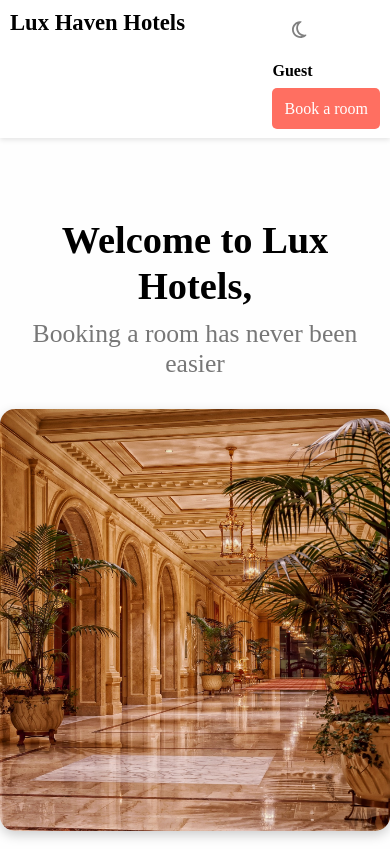
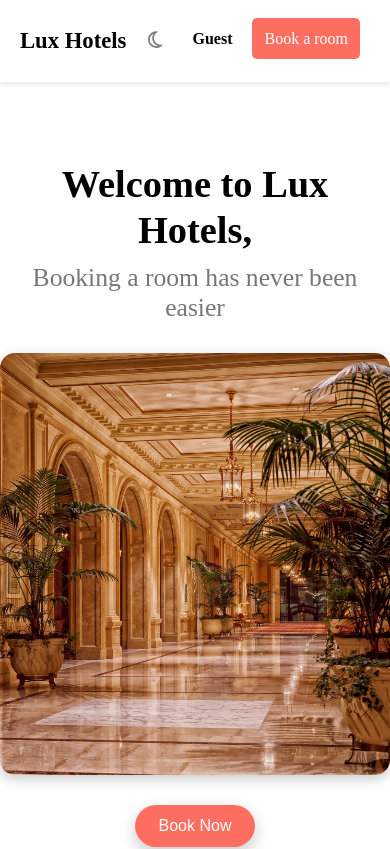
Before and after one commit to PitchLost/Lux-Hotels, a React (Create React App) app: page / in a window 390 px wide. Shown: the top 849 px of the page. Built offline with nearby package versions, Linux system fonts and the light colour scheme.

Commit message:
Fix mobile nav

```diff
--- a/src/Components/Navigation/Navigation.css
+++ b/src/Components/Navigation/Navigation.css
@@ -74,17 +74,16 @@ ul {
 
 /* Mobile-specific adjustments */
 @media (max-width: 600px) {
-  nav {
-    padding: 10px;
-  }
+
+
 
   ul {
     flex-direction: row;
-    align-items: flex-start;
+    align-items: center;
   }
 
   .segment {
-    flex-direction: column;
+    flex-direction: row;
     align-items: flex-start;
     max-height: none;
   }
@@ -94,7 +93,7 @@ ul {
   }
 
   .segment li {
-    margin: 10px 0;
+    margin: 10px 10px;
   }
 
   .segment li.book-btn a {
--- a/src/Components/Navigation/Navigation.jsx
+++ b/src/Components/Navigation/Navigation.jsx
@@ -22,7 +22,7 @@ function Navigation() {
       <nav>
         <ul>
             <section className='segment'>
-                <h1 className='title'><Link to='/'>Lux Haven Hotels</Link></h1>
+                <h1 className='title'><Link to='/'>Lux Hotels</Link></h1>
             </section>
             <section className='segment'>
                 <DarkButton />
```
